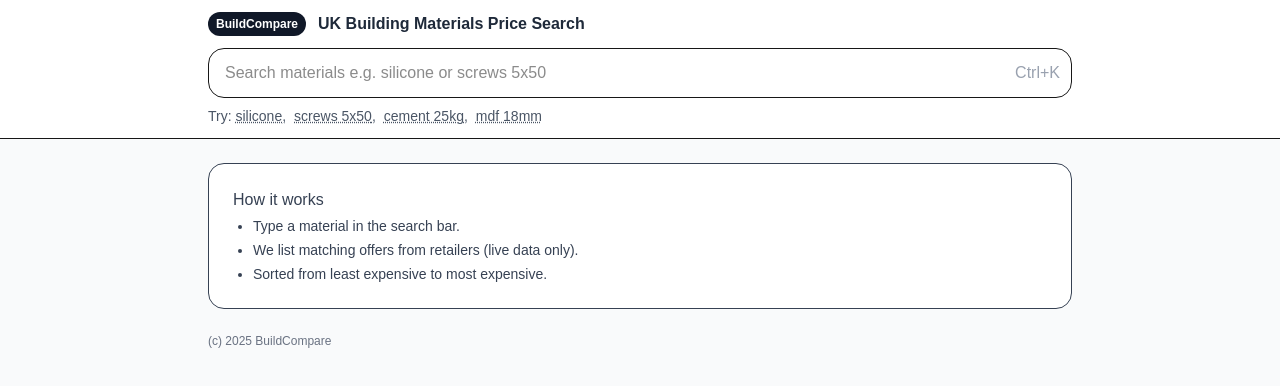
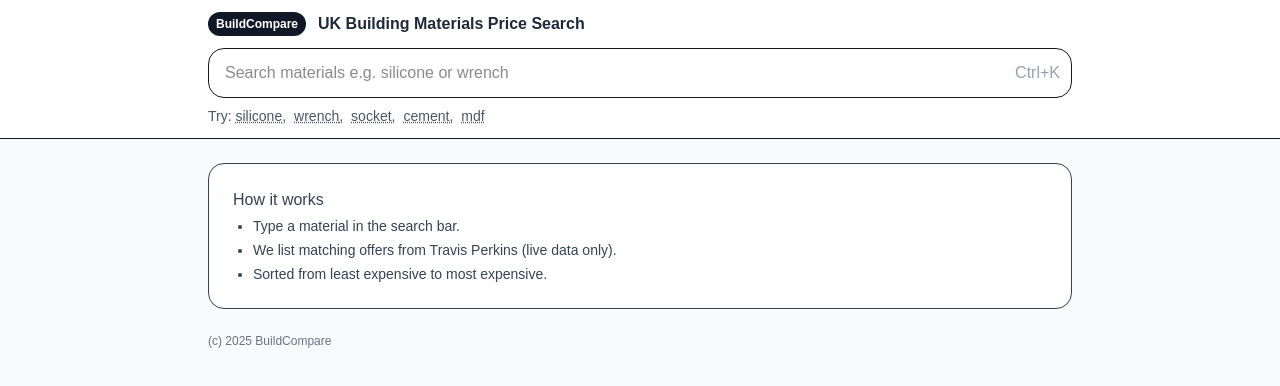
Before and after one commit to Adonis1857/build-compare, a Next.js app: page / in a window 1280 px wide. Shown: the top 386 px of the page. Built offline with nearby package versions, Linux system fonts and the light colour scheme.

Commit message:
Update page.js

```diff
--- a/app/page.js
+++ b/app/page.js
@@ -3,7 +3,6 @@ import React, { useState, useEffect } from "react";
 
 const GBP = new Intl.NumberFormat("en-GB", { style: "currency", currency: "GBP" });
 
-// ---------- helpers ----------
 function toNumberPrice(v) {
   if (typeof v === "number") return v;
   if (v == null) return NaN;
@@ -12,7 +11,6 @@ function toNumberPrice(v) {
   return Number.isFinite(n) ? n : NaN;
 }
 
-// Normalise incoming offers (API may use `merchant` instead of `retailer`)
 function normalizeAndSort(offers) {
   const arr = (offers || []).map((o) => {
     const retailer = o.retailer || o.merchant || "Unknown";
@@ -69,8 +67,8 @@ export default function App() {
   const [loading, setLoading] = useState(false);
   const [error, setError] = useState("");
 
-  const suggestions = ["silicone", "screws 5x50", "cement 25kg", "mdf 18mm"];
-  const placeholder = "Search materials e.g. silicone or screws 5x50";
+  const suggestions = ["silicone", "wrench", "socket", "cement", "mdf"];
+  const placeholder = "Search materials e.g. silicone or wrench";
 
   useEffect(() => {
     let ignore = false;
@@ -160,7 +158,7 @@ export default function App() {
             <p className="font-medium mb-1">How it works</p>
             <ul className="list-disc ml-5 space-y-1 text-sm">
               <li>Type a material in the search bar.</li>
-              <li>We list matching offers from retailers (live data only).</li>
+              <li>We list matching offers from Travis Perkins (live data only).</li>
               <li>Sorted from least expensive to most expensive.</li>
             </ul>
           </div>
```
